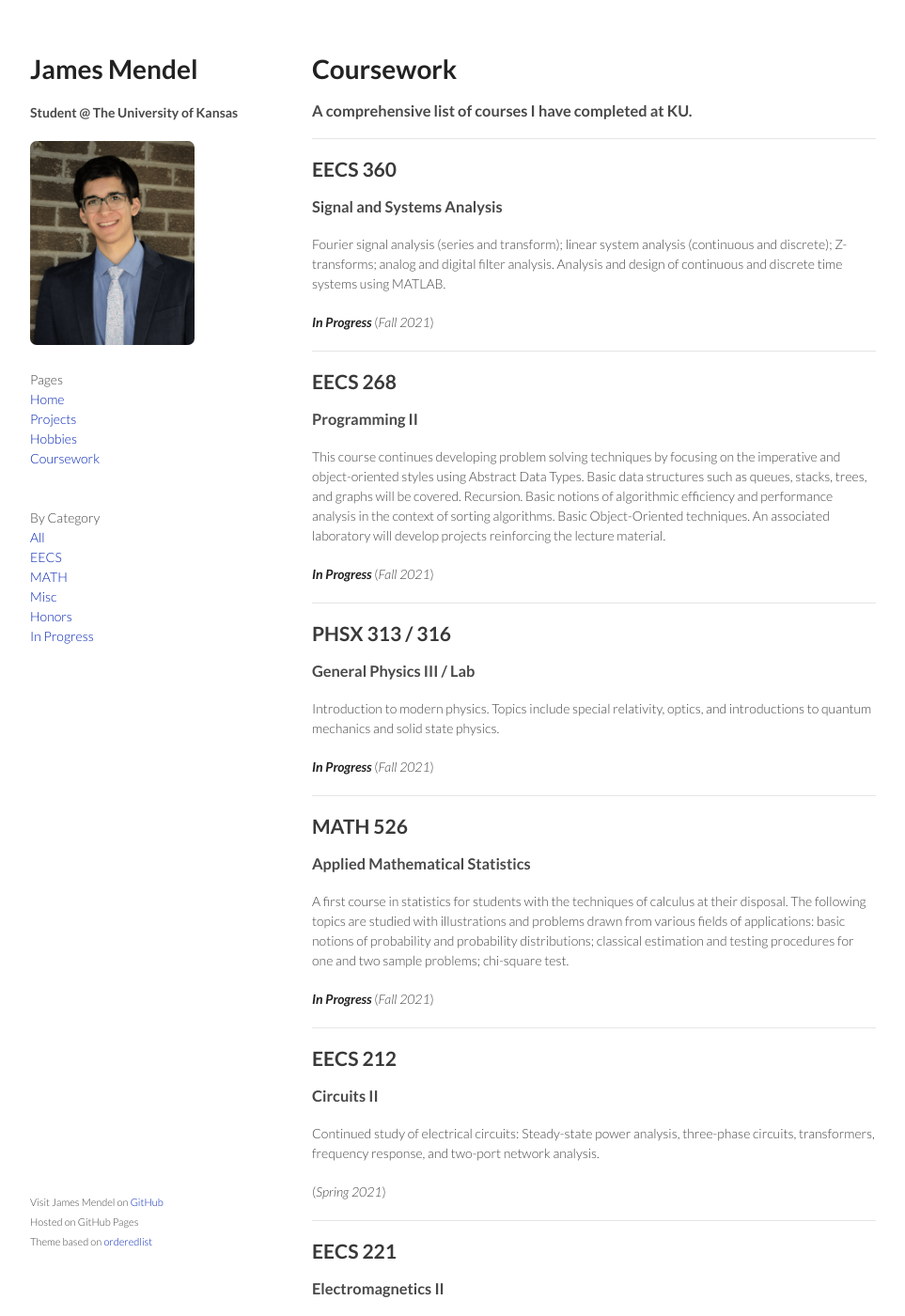
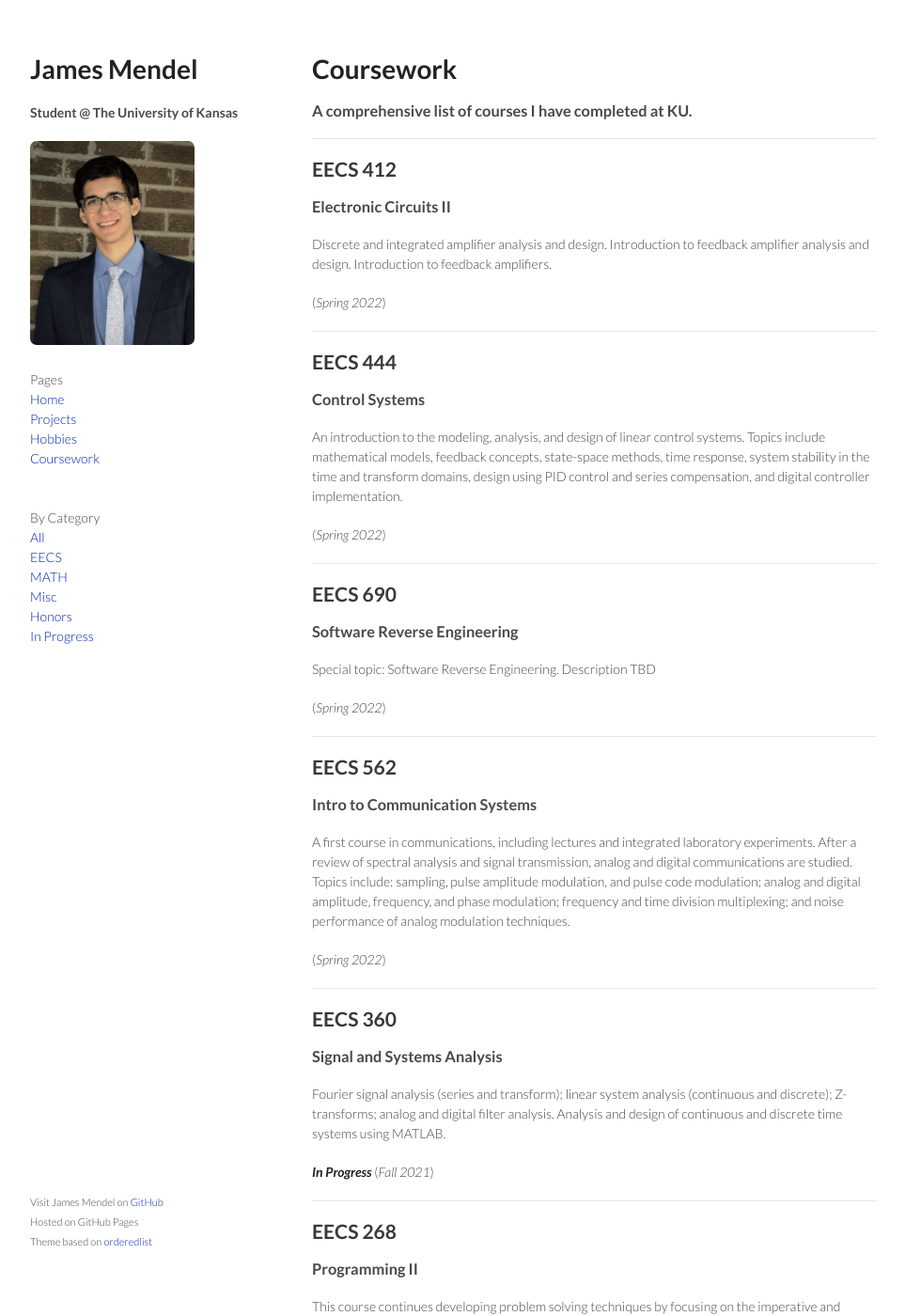
Before and after one commit to jamesmendel/jamesmendel.github.io, a Jekyll site: the page built from coursework.md, in a window 1280 px wide and 1400 px high. Shown: the whole window at 94% size, without its empty margins (158-1121 px from the left). Built offline with Jekyll 4.4.1, drawn with Linux system fonts in a browser that asks for light colours.

Commit message:
spring 2022 courses

```diff
--- a/_data/coursework.yml
+++ b/_data/coursework.yml
@@ -162,3 +162,27 @@
   name: Signal and Systems Analysis
   term: Fall 2021
   desc: "Fourier signal analysis (series and transform); linear system analysis (continuous and discrete); Z-transforms; analog and digital filter analysis. Analysis and design of continuous and discrete time systems using MATLAB."
+
+- dept: EECS
+  code: 562
+  name: Intro to Communication Systems
+  term: Spring 2022
+  desc: "A first course in communications, including lectures and integrated laboratory experiments. After a review of spectral analysis and signal transmission, analog and digital communications are studied. Topics include: sampling, pulse amplitude modulation, and pulse code modulation; analog and digital amplitude, frequency, and phase modulation; frequency and time division multiplexing; and noise performance of analog modulation techniques."
+
+- dept: EECS
+  code: 690
+  name: Software Reverse Engineering
+  term: Spring 2022
+  desc: "Special topic: Software Reverse Engineering. Description TBD"
+
+- dept: EECS
+  code: 444
+  name: Control Systems
+  term: Spring 2022
+  desc: "An introduction to the modeling, analysis, and design of linear control systems. Topics include mathematical models, feedback concepts, state-space methods, time response, system stability in the time and transform domains, design using PID control and series compensation, and digital controller implementation."
+
+- dept: EECS
+  code: 412
+  name: Electronic Circuits II
+  term: Spring 2022
+  desc: "Discrete and integrated amplifier analysis and design. Introduction to feedback amplifier analysis and design. Introduction to feedback amplifiers."
```
